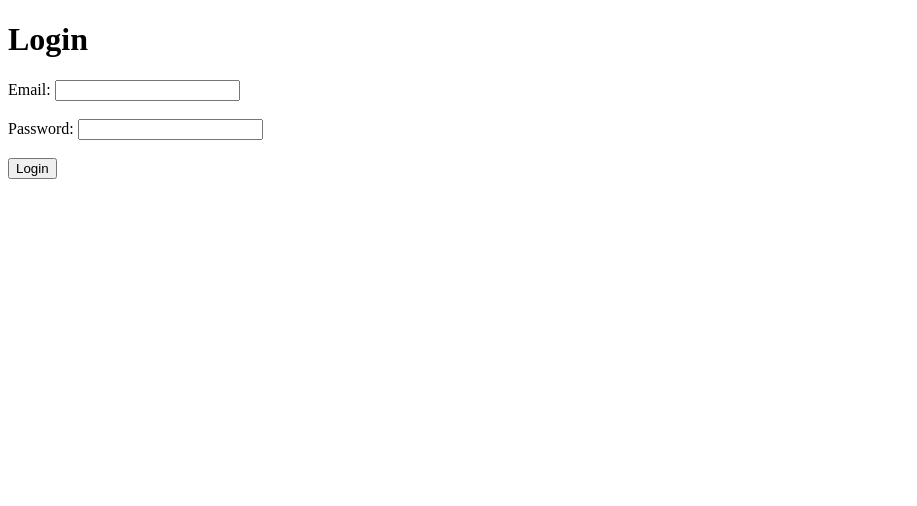
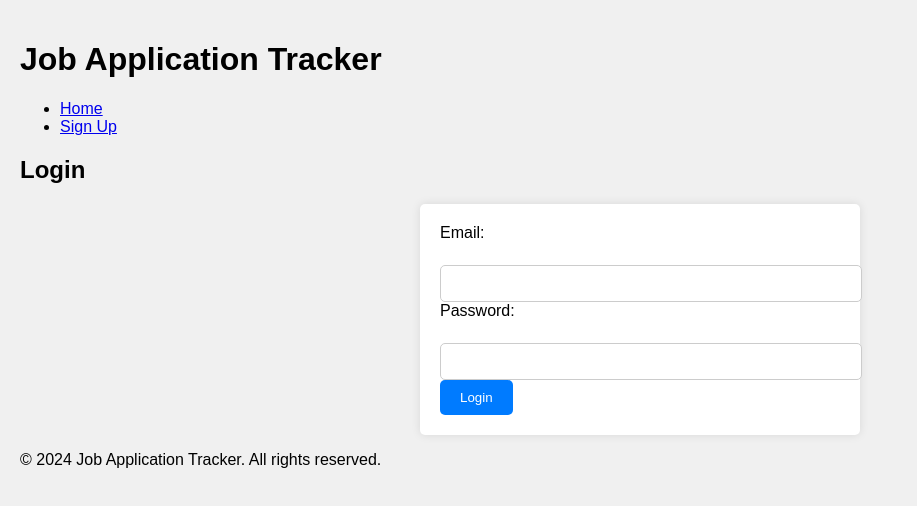
Before and after one commit to mjjsingh/Job-Application-Tracker, a website: page frontend/login.html in a window 1280 px wide. Shown: the whole page, without its empty margins (0-917 px from the left). Drawn offline with nearby package versions, Linux system fonts and the light colour scheme.

Commit message:
login page

```diff
--- a/frontend/login.html
+++ b/frontend/login.html
@@ -4,21 +4,32 @@
     <meta charset="UTF-8">
     <meta name="viewport" content="width=device-width, initial-scale=1.0">
     <title>Login</title>
+    <link rel="stylesheet" href="styles/styles.css">
 </head>
 <body>
-    <h1>Login</h1>
-
-    <form id="loginForm">
-        <label for="email">Email:</label>
-        <input type="email" id="email" name="email" required><br><br>
-
-        <label for="password">Password:</label>
-        <input type="password" id="password" name="password" required><br><br>
-
-        <button type="submit">Login</button>
-    </form>
-
-    <script src="https://cdn.jsdelivr.net/npm/axios/dist/axios.min.js"></script>
-    <script src="scripts/main.js"></script>
+    <header>
+        <h1>Job Application Tracker</h1>
+        <nav>
+            <ul>
+                <li><a href="index.html">Home</a></li>
+                <li><a href="signup.html">Sign Up</a></li>
+            </ul>
+        </nav>
+    </header>
+    <main>
+        <section id="login">
+            <h2>Login</h2>
+            <form id="login-form" action="/api/login" method="POST">
+                <label for="email">Email:</label><br>
+                <input type="email" id="email" name="email" required><br>
+                <label for="password">Password:</label><br>
+                <input type="password" id="password" name="password" required><br>
+                <button type="submit">Login</button>
+            </form>
+        </section>
+    </main>
+    <footer>
+        <p>&copy; 2024 Job Application Tracker. All rights reserved.</p>
+    </footer>
 </body>
 </html>
```
